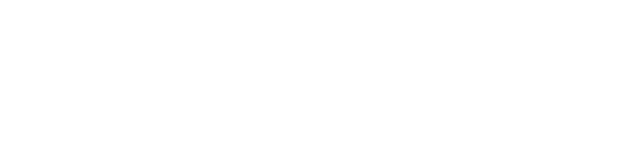
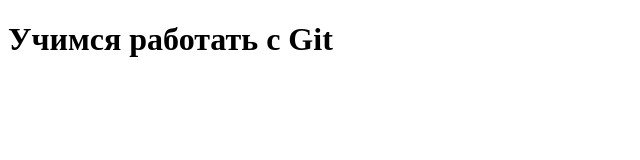
Before and after one commit to Jonymao/first-project, a plain HTML site: page index.html in a window 1280 px wide. Shown: the whole page, without its empty margins (0-640 px from the left). Drawn offline with Linux system fonts and the light colour scheme.

Commit message:
Second commit

```diff
--- a/index.html
+++ b/index.html
@@ -7,6 +7,6 @@
     <title>Document</title>
 </head>
 <body>
-
+    <h1 class="header-title">Учимся работать с Git</h1>
 </body>
 </html>
```
